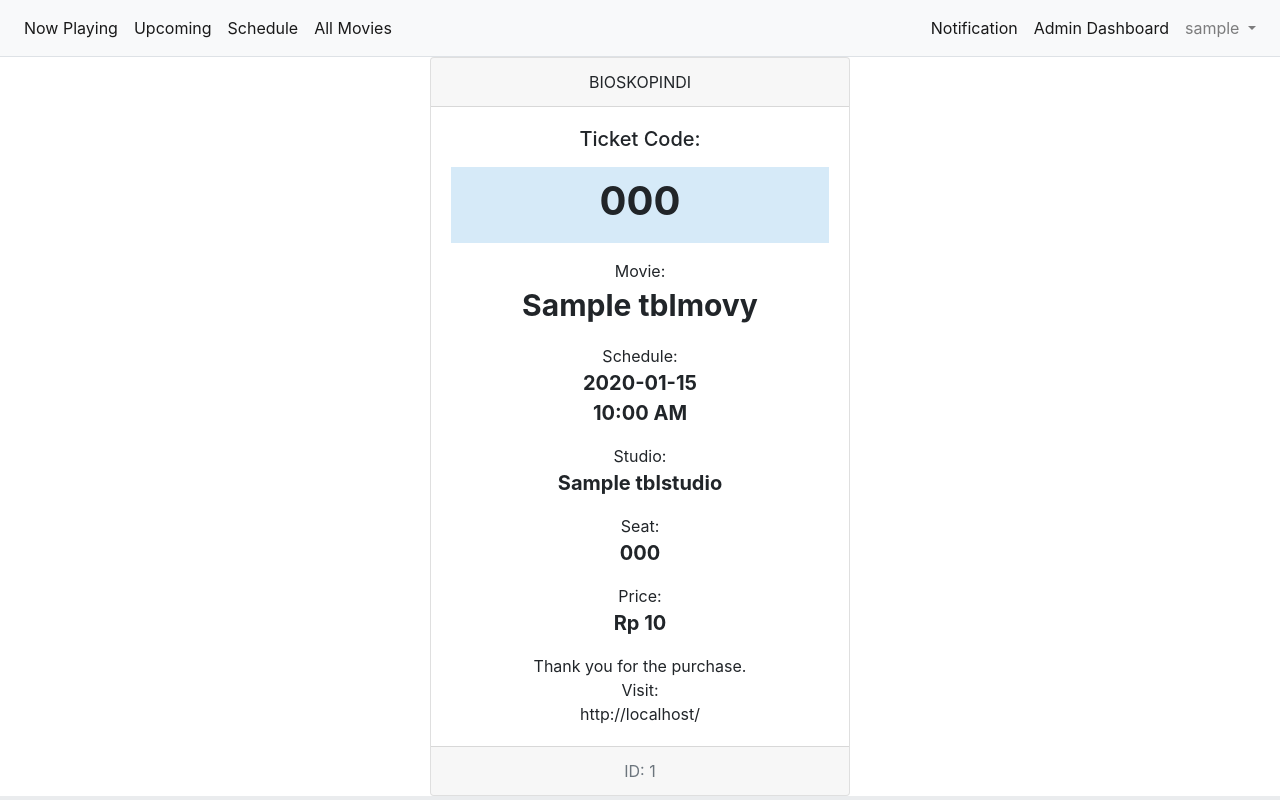
After one commit to GalihRakasiwhi/bioskopindi, a Flask app: page /ticket_detile/1 in a window 1280 px wide. The commit adds this page. Run offline with Flask 2, Linux system fonts and the light colour scheme; a user stored in the database is signed in; tables that the repository leaves empty hold one stand-in row (values such as "Sample post"); parts of the project's set-up code (start-up, migrations or seed data) failed here and were passed over.

Commit message:
user notif & show ticket

```diff
--- a/app/templates/base.html
+++ b/app/templates/base.html
@@ -1,3 +1,13 @@
+{% macro count_message_unread() %}
+  {% set ns = namespace(count = 0|int) %}
+  {% for x in message_ticket %}
+    {% if x[0].ticket_status == status[0].id %}
+      {% set ns.count = ns.count + 1 %}
+    {% endif %}
+  {% endfor %}
+  {{ ns.count }}
+{% endmacro %}
+
 <!doctype html>
 <title>{% block title %}{% endblock %} - BioskopIndi</title>
 <link rel="stylesheet" href="{{ url_for('static', filename='/css/bootstrap.min.css') }}">
@@ -14,7 +24,6 @@
     {% for message in get_flashed_messages() %}
         <div class="alert alert-info" style="text-align: center;">{{ message }}</div>
     {% endfor %}
-
 
 
     <body style="background:#eaecee;">
@@ -56,9 +65,22 @@
                   </ul>
 
                   <ul class="navbar-nav ml-auto mt-2 mt-lg-0">
+                    {% if count_message_unread()|int == 0 %}
                     <li class="nav-item active">
-                      <a class="nav-link" href="/">Notification <span class="sr-only">(current)</span></a>
+                      <a class="nav-link" href="#">Notification <span class="sr-only">(current)</span></a>
                     </li>
+                    {% else %}
+                    <li class="nav-item dropdown">
+                      <a class="nav-link dropdown-toggle" href="#" id="navbarDropdown" role="button" data-toggle="dropdown" aria-haspopup="true" aria-expanded="false">Notification <span style="background-color: red; color: white; padding-left: 2px; padding-right: 2px;">{{ count_message_unread() }}</span></a>
+                      <div class="dropdown-menu dropdown-menu-right" aria-labelledby="navbarDropdown">
+                        {% for x in message_ticket %}
+                          {% if x[0].ticket_status == status[0].id %}
+                            <a class="dropdown-item" href="/ticket_detile/{{ x[0].id }}">Ticket Id:{{ x[0].id }} - {{ x[3].movie_title }}</a>
+                          {% endif %}
+                        {% endfor %}
+                      </div>
+                    </li>
+                    {% endif %}
                     {% if current_user.is_authenticated %}
                     {% if current_user.user_role[0].role_id == 1 %}
                     <li class="nav-item active">
--- a/app/templates/ticket/ticket.html
+++ b/app/templates/ticket/ticket.html
@@ -32,7 +32,7 @@
 		    <td>{{ 'Rp {:,.0f}'.format(x[0].ticket_price) }}</td>
 		    <td>{{ x[4].status }}</td>
 		    <td>{{ x[0].ticket_added.strftime('%Y-%m-%d\n%H:%M %p') }}</td>
-		    <td><a href="/confirm_payment/{{ x[0].id }}">Confirm</a> | <a href="#">Cancel</a></td>
+		    <td><a href="/ticket_detile/{{ x[0].id }}">Detile</a></td>
 		  </tr>
 		 {% endfor %}
 		</tbody>
--- /dev/null
+++ b/app/templates/ticket/ticket_detile.html
@@ -0,0 +1,30 @@
+{% from 'auths/form_helper.html' import displayField %}
+{% extends 'base.html' %}
+{% block title %}Ticket {% endblock %}
+{% block content %}
+<div class="container-fluid" style="width: 40%; max-width: 450px">
+<div class="card text-center">
+  <div class="card-header">
+    BIOSKOPINDI
+  </div>
+  <div class="card-body">
+    <h5 class="card-title">Ticket Code:</h5>
+    <p><div style="background-color:  #d6eaf8; padding-top: 10px; padding-bottom: 10px">
+    	<h1>
+    		<strong>{{ ticket[0].ticket_code }}</strong>
+    	</h1>
+    </div></p>
+    <p>Movie:<br/><span style="font-size: 30px"><strong>{{ ticket[2].movie_title }}</strong></span></p>
+	<p>Schedule:<br/><span style="font-size: 20px"><strong>{{ ticket[1].schedule_date }}<br/>{{ ticket[1].schedule_time.strftime('%H:%M %p') }}</strong></span></p>
+	<p>Studio:<br/><span style="font-size: 20px"><strong>{{ ticket[3].studio_name }}</strong></span></p>
+	<p>Seat:<br/><span style="font-size: 20px"><strong>{{ ticket[0].ticket_seat_number }}</strong></span></p>
+	<p>Price:<br/><span style="font-size: 20px"><strong>{{ 'Rp {:,.0f}'.format(ticket[0].ticket_price) }}</strong></span></p>
+    <p class="card-text">Thank you for the purchase.<br/>Visit:<br/>{{ request.url_root }}</p>
+  </div>
+  <div class="card-footer text-muted">
+    ID: {{ ticket[0].id }}
+  </div>
+</div>
+
+</div>
+{% endblock %}
--- a/app/views/ticket.py
+++ b/app/views/ticket.py
@@ -35,6 +35,9 @@ def ticket():
         flash('Please login!', 'danger')
         return redirect(url_for('auth.login'))
 
+    message_ticket = message_ticket_list()
+    status = message_stat()
+
     ticket = db.session.query(TicketModel, ScheduleModel, MovieModel, StudioModel, StatusModel). \
         select_from(TicketModel).filter_by(ticket_user=current_user.id). \
         order_by(TicketModel.ticket_added.asc()). \
@@ -43,51 +46,8 @@ def ticket():
         join(StudioModel). \
         join(StatusModel).all()
 
-    return render_template('ticket/ticket.html', ticket=ticket)
-
-#buy ticket ---
-@bp.route('/buy_ticket/<id>', methods=['GET', 'POST'])
-#@login_required
-def buy_ticket(id):
-    #check auth
-    if not current_user.is_authenticated:
-        flash_login()
-        return redirect(url_for('auth.login'))
-
-    form = TicketForm()
-
-    ticket = TicketModel.query.all()
-    schedule = ScheduleModel.query.all()
-    schedule_get = ScheduleModel.query.get(id)
-    movies = MovieModel.query.get(id)
-
-    schedule = db.session.query(ScheduleModel, MovieModel, StudioModel). \
-        select_from(ScheduleModel). \
-        order_by(ScheduleModel.schedule_date.asc()). \
-        join(MovieModel).filter_by(id=id). \
-        join(StudioModel).all()
-
-    #schedule[0][1].movie_title
-
-    if request.method == 'POST':
-        unique_ticket_code= str(uuid.uuid4())[:8]
-        buy = TicketModel(
-            ticket_code = unique_ticket_code,
-            ticket_user = current_user.id,
-            ticket_schedule = request.form['ticket_schedule'],
-            ticket_seat_number = request.form['ticket_seat_number'],
-            ticket_payment = 'Waiting for Payment',
-            ticket_added = datetime.today()
-        )
-
-        db.session.add(buy)
-        db.session.commit()
-        return redirect(url_for('index.index'))
-
-    return render_template(
-    	'ticket/buy_ticket.html',
-    	form=form, movies=movies, schedule=schedule, schedule_get=schedule_get
-    	)
+    return render_template('ticket/ticket.html', message_ticket=message_ticket,
+        status=status, ticket=ticket)
 
 
 #ticket ---
@@ -99,6 +59,9 @@ def booking_ticket():
         flash('Please login!', 'danger')
         return redirect(url_for('auth.login'))
 
+    message_ticket = message_ticket_list()
+    status = message_stat()
+
     booking_ticket = db.session.query(BookingTicketModel, ScheduleModel, MovieModel, StudioModel, PaymentStatusModel). \
         select_from(BookingTicketModel).filter_by(bticket_user_id=current_user.id). \
         order_by(BookingTicketModel.bticket_added.asc()). \
@@ -107,13 +70,22 @@ def booking_ticket():
         join(StudioModel). \
         join(PaymentStatusModel).all()
 
-    return render_template('ticket/booking_ticket.html', booking_ticket=booking_ticket)
+    return render_template('ticket/booking_ticket.html', booking_ticket=booking_ticket,
+        message_ticket=message_ticket, status=status)
 
 
 #Select Seat
 @bp.route('/select_seat/<id>', methods=['GET', 'POST'])
 #@login_required
 def select_seat(id):
+    #set auth
+    if not current_user.is_authenticated:
+        flash('Please login!', 'danger')
+        return redirect(url_for('auth.login'))
+
+    message_ticket = message_ticket_list()
+    status = message_stat()
+
     form = BookingTicketorm()
 
     ticket = TicketModel.query.all()
@@ -150,6 +122,54 @@ def select_seat(id):
         return redirect(url_for('index.index'))
 
     return render_template(
-        'ticket/seat.html', form=form, movies=movies,
-        schedule=schedule, schedule_get=schedule_get
+        'ticket/seat.html', form=form, message_ticket=message_ticket, movies=movies,
+        schedule=schedule, schedule_get=schedule_get, status=status
         )
+
+
+#Ticket Detile
+@bp.route('/ticket_detile/<id>', methods=['GET', 'POST'])
+#@login_required
+def ticket_detile(id):
+    #set auth
+    if not current_user.is_authenticated:
+        flash('Please login!', 'danger')
+        return redirect(url_for('auth.login'))
+
+    message_ticket = message_ticket_list()
+    status = message_stat()
+
+    ticket = db.session.query(TicketModel, ScheduleModel, MovieModel, StudioModel). \
+        select_from(TicketModel).filter_by(id=id). \
+        join(ScheduleModel). \
+        join(MovieModel). \
+        join(StudioModel).first()
+
+    ticket[0].ticket_status = 2
+    db.session.commit()
+
+    return render_template('ticket/ticket_detile.html', message_ticket=message_ticket,
+        status=status, ticket=ticket)
+
+
+def message_ticket_list():
+    #set auth
+    if not current_user.is_authenticated:
+        flash('Please login!', 'danger')
+        return redirect(url_for('auth.login'))
+
+    message_ticket = db.session.query(TicketModel, ScheduleModel, UsersModel, MovieModel). \
+    select_from(TicketModel).order_by(TicketModel.ticket_added.desc()). \
+    join(ScheduleModel).join(UsersModel).join(MovieModel).all()
+
+    return message_ticket
+
+def message_stat():
+    #set auth
+    if not current_user.is_authenticated:
+        flash('Please login!', 'danger')
+        return redirect(url_for('auth.login'))
+
+    status = StatusModel.query.all()
+
+    return status
```
Also changed, not shown: app/views/index.py (+6 -1 lines), app/views/message.py (+6 -2 lines), app/views/movies.py (+14 -5 lines), app/views/schedules.py (+10 -89 lines), app/views/studio.py (+5 -63 lines).
